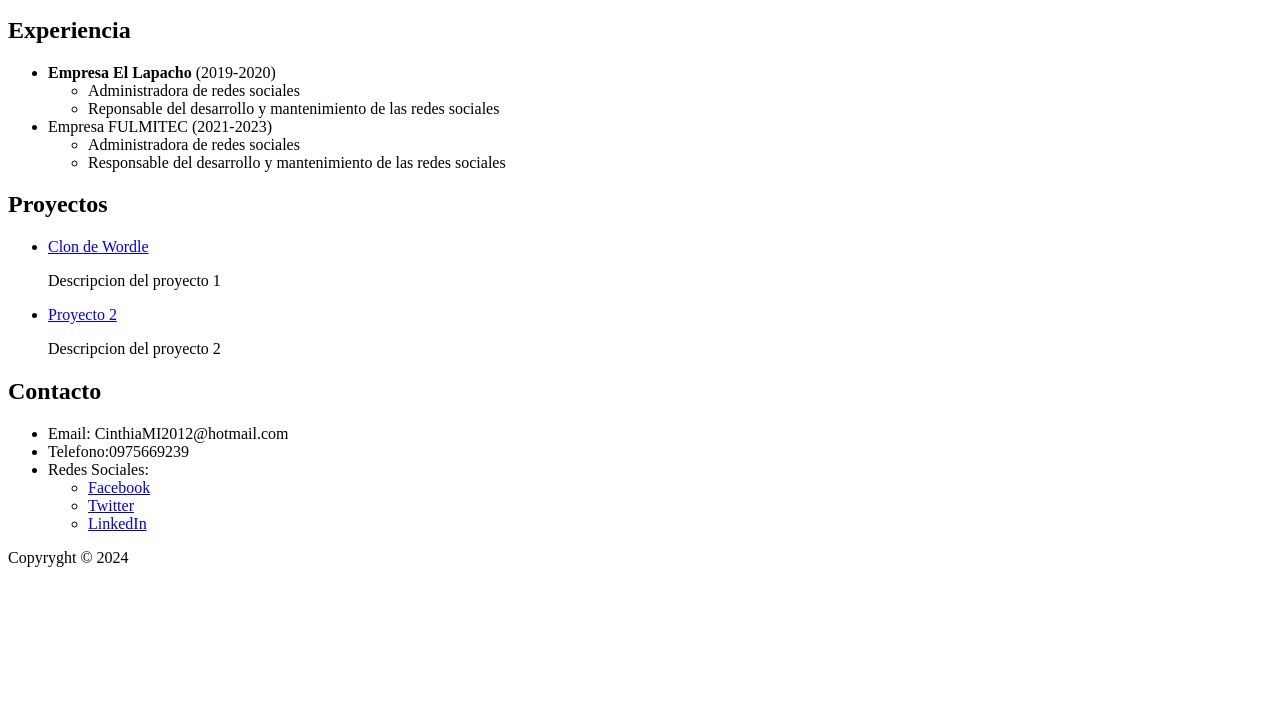
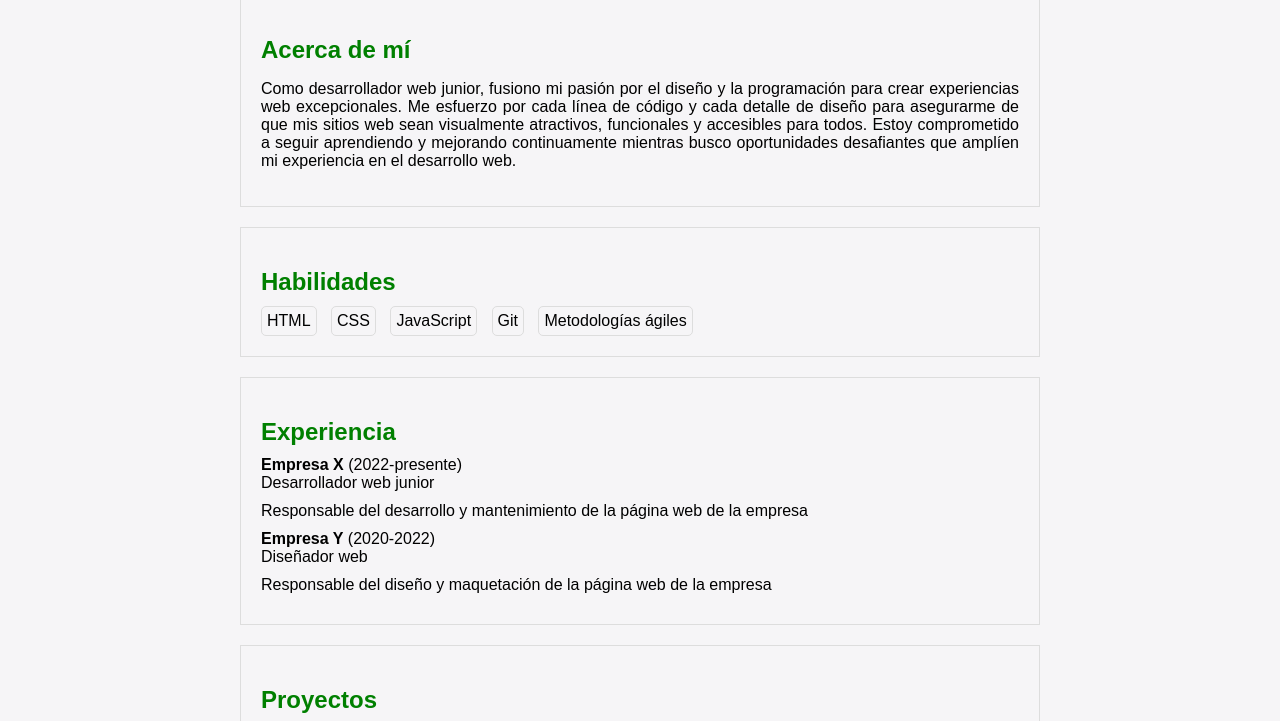
Before and after one commit to CinRoci/Miporfolio, a plain HTML site: page index.html in a window 1280 px wide. Shown: the part 301-1022 px from the top of the page. Before the commit the page ends 884 px from the top, so only its background shows below. Drawn offline with Linux system fonts and the light colour scheme.

Commit message:
Segundo trabajo web

```diff
--- a/index.html
+++ b/index.html
@@ -1,68 +1,93 @@
 <!DOCTYPE html>
 <html>
   <head>
-      <title>Mi Porfolio</title>
+    <title>Mi portafolio personal</title>
+    <link rel="stylesheet" href="./style.css" />
   </head>
   <body>
     <header>
-      <h1>Cinthia Meza</h1>
-      <h2>Web Developer</h2>
+      <nav>
+        <ul>
+          <a href="#acerca-de-mi">Acerca de mí</a>
+          <a href="#habilidades">Habilidades</a>
+          <a href="#experiencia">Experiencia</a>
+          <a href="#proyectos">Proyectos</a>
+          <a href="#contacto">Contacto</a>
+        </ul>
+      </nav>
+      <h1>Mi nombre</h1>
+      <h2 style="color: red"> Mi profesión</h2>
     </header>
     <main>
-        <section>
-          <h2>Acerca de mi</h2>
-          <p>Como desarrolladora junior, mi vision de esta profesion es marcar la diferencia con proyectos que tengan un impacto en la generacion actual y la que viene.</p>
+      <section id="acerca-de-mi">
+        <h2>Acerca de mí</h2>
+        <p>
+          Como desarrollador web junior, fusiono mi pasión por el diseño y la
+          programación para crear experiencias web excepcionales. Me esfuerzo
+          por cada línea de código y cada detalle de diseño para asegurarme de
+          que mis sitios web sean visualmente atractivos, funcionales y
+          accesibles para todos. Estoy comprometido a seguir aprendiendo y
+          mejorando continuamente mientras busco oportunidades desafiantes que
+          amplíen mi experiencia en el desarrollo web.
+        </p>
       </section>
-        <section>
+      <section id="habilidades">
+        <h2>Habilidades</h2>
         <ul>
           <li>HTML</li>
-            <li>CCS</li>
-            <li>JavaScrip</li>
+          <li>CSS</li>
+          <li>JavaScript</li>
           <li>Git</li>
           <li>Metodologías ágiles</li>
         </ul>
       </section>
-        <section>
+      <section id="experiencia">
         <h2>Experiencia</h2>
         <ul>
           <li>
-              <b> Empresa El Lapacho </b> (2019-2020)
+            <b>Empresa X</b> (2022-presente)
             <ul>
-                <li>Administradora de redes sociales</li>
-                <li> Reponsable del desarrollo y mantenimiento de las redes sociales
+              <li>Desarrollador web junior</li>
+              <li>
+                Responsable del desarrollo y mantenimiento de la página web de
+                la empresa
               </li>
             </ul>
           </li>
           <li>
-              <strog> Empresa FULMITEC </strog> (2021-2023)
+            <strong>Empresa Y</strong> (2020-2022)
             <ul>
-                <li>Administradora de redes sociales</li>
-                <li>Responsable del desarrollo y mantenimiento de las redes sociales
+              <li>Diseñador web</li>
+              <li>
+                Responsable del diseño y maquetación de la página web de la
+                empresa
               </li>
             </ul>
           </li>
         </ul>
       </section>
-        <section>
+      <section id="proyectos">
         <h2>Proyectos</h2>
         <ul>
           <li>
             <a href="https://www.nytimes.com/games/wordle/index.html"
               >Clon de Wordle</a
             >
-                <p>Descripcion del proyecto 1</p>
+            <p>Descripción del proyecto 1</p>
           </li>
           <li>
-                <a href="https://www.nytimes.com/games/wordle/index.html">Proyecto 2</a>
-                <p>Descripcion del proyecto 2</p>
+            <a href="https://www.nytimes.com/games/wordle/index.html"
+              >Proyecto 2</a
+            >
+            <p>Descripción del proyecto 2</p>
           </li>
         </ul>
       </section>
-          <section>
+      <section id="contacto">
         <h2>Contacto</h2>
         <ul>
-              <li>Email: CinthiaMI2012@hotmail.com</li>
-              <li>Telefono:0975669239</li>
+          <li>Email: ejemplo@correo.com</li>
+          <li>Teléfono: 123-456-7890</li>
           <li>
             Redes Sociales:
             <ul>
@@ -81,8 +106,7 @@
       </section>
     </main>
     <footer>
-        <p>Copyryght &copy; 2024</p>
+      <p>Copyright &copy; 2024</p>
     </footer>
   </body>
-
 </html>
--- /dev/null
+++ b/style.css
@@ -0,0 +1,153 @@
+h2{
+    color: green;
+}
+@import url('https://fonts.googleapis.com/css?family=Montserrat:400,800');
+
+body{
+    background: #f6f5f7;
+    font-family: 'Montserrat', sans-serif;
+    margin: 0;
+    scroll-behavior: smooth;
+    padding-top: 70px;
+}
+
+header {
+    background-color: #333;
+    color: #fff;
+    text-align: center;
+    padding: 20px;
+    margin-bottom: 20px;
+}
+
+h1 {
+    margin-top: 0;
+}
+
+h2 {
+    margin-bottom: 10px;
+}
+
+nav {
+    list-style: none;
+    padding: 0;
+    margin: 0;
+    text-align: center;
+}
+
+nav a {
+    text-decoration: none;
+    color: #333;
+    padding: 10px;
+    display: inline-block;
+}
+
+nav a:hover {
+    background-color: #ddd;
+}
+
+main {
+    max-width: 800px;
+    margin: 0 auto;
+}
+
+section {
+    padding: 20px;
+    border: 1px solid #ddd;
+    margin-bottom: 20px;
+}
+#acerca-de-mi p {
+    text-align: justify;
+}
+#habilidades ul {
+    list-style: none;
+    padding: 0;
+    margin: 0;
+}
+
+#habilidades ul li {
+    display: inline-block;
+    padding: 5px;
+    border: 1px solid #ddd;
+    border-radius: 5px;
+    margin-right: 10px;
+}
+#experiencia ul {
+    list-style: none;
+    padding: 0;
+    margin: 0;
+}
+
+#experiencia ul li {
+    margin-bottom: 10px;
+}
+
+#experiencia ul li strong {
+    font-weight: bold;
+}
+#proyectos ul {
+    list-style: none;
+    padding: 0;
+    margin: 0;
+}
+
+#proyectos ul li {
+    margin-bottom: 10px;
+}
+
+#proyectos ul li a {
+    text-decoration: none;
+    color: #333;
+}
+
+#proyectos ul li a:hover {
+    text-decoration: underline;
+}
+#contacto form {
+    margin: 0 auto;
+    width: 500px;
+}
+
+#contacto form input,
+#contacto form textarea {
+    width: 100%;
+    padding: 10px;
+    margin-bottom: 10px;
+    border: 1px solid #ddd;
+}
+
+#contacto form textarea {
+    height: 100px;
+}
+
+#contacto form input[type="submit"] {
+    background-color: #333;
+    color: #fff;
+    border: none;
+    cursor: pointer;
+}
+.menu-fijo {
+    position: fixed;
+    top: 0;
+    left: 0;
+    width: 100%;
+    z-index: 10;
+    transition: all 0.3s ease-in-out;
+}
+
+.menu-fijo.fijo {
+    background-color: #fff;
+    box-shadow: 0 0 5px rgba(0, 0, 0, 0.1);
+}
+.animacion-titulo {
+    animation: aparecer 3s ease-in-out;
+}
+
+@keyframes aparecer {
+    from {
+        opacity: 0;
+    }
+
+    to {
+        opacity: 1;
+    }
+}
```
Lines whose indentation alone changed are shown as unchanged.
